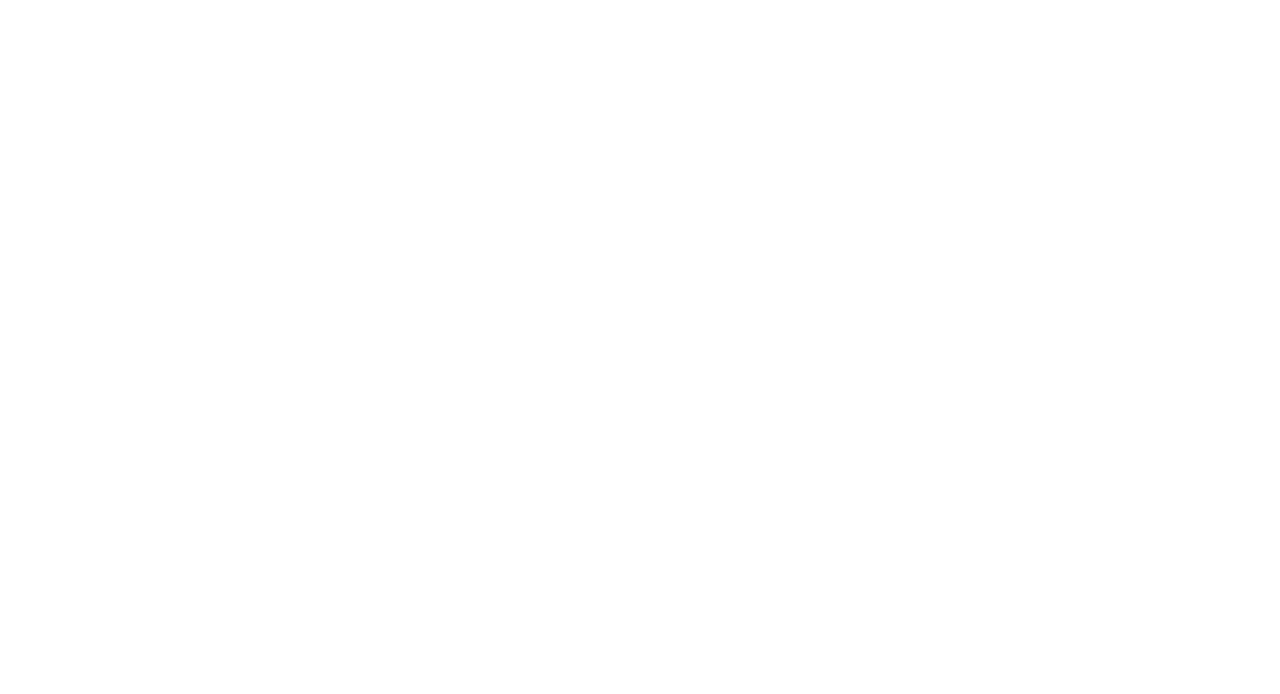
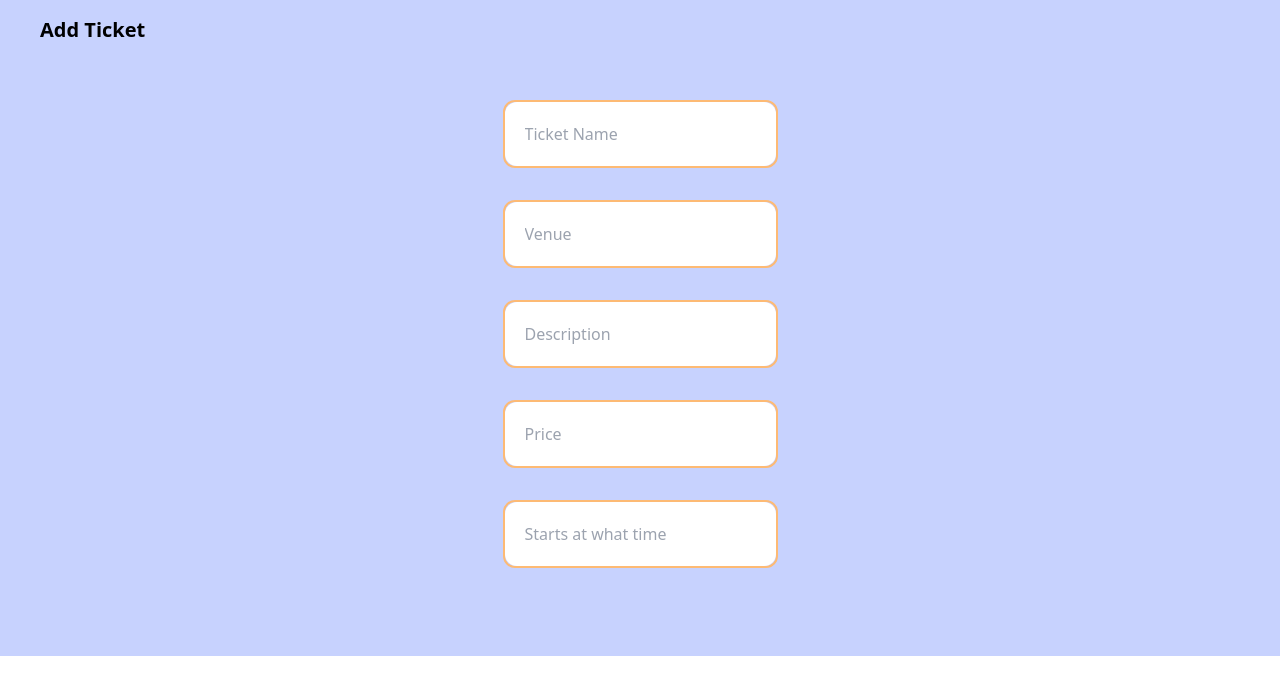
Before and after one commit to brayanriunge/kimeticstore, a Next.js app: page /dashboard in a window 1280 px wide. Shown: the top 694 px of the page. Built offline with nearby package versions, Linux system fonts and the light colour scheme.

Commit message:
Dashboard

```diff
--- a/pages/dashboard.tsx
+++ b/pages/dashboard.tsx
@@ -1,3 +1,128 @@
+import { useState } from "react";
+import { useForm } from "react-hook-form";
+type formValues = {
+  name: string;
+  venue: string;
+  price: number;
+  description: string;
+  begin: number;
+};
+
 export default function Dashboard() {
-  return <div></div>;
+  const [selectedImage, setSelectedImage] = useState("");
+  const [selectedFile, setSelectedFile] = useState<File | null>(null);
+  const [isUploading, setIsUploading] = useState(false);
+
+  const {
+    register,
+    formState: { errors },
+    handleSubmit,
+  } = useForm<formValues>();
+
+  // event handler for file input change
+  const handleFileUploadChange = (
+    event: React.ChangeEvent<HTMLInputElement>
+  ) => {
+    if (!event.target.files) return;
+    const file = event.target.files[0];
+    if (file) {
+      setSelectedImage(URL.createObjectURL(file));
+      setSelectedFile(file);
+    }
+  };
+
+  //event handler for form submission
+  const handleFormSubmission = async (data: formValues) => {
+    const { begin, description, name, price, venue } = data;
+    const ticket = {
+      begin,
+      description,
+      name,
+      price,
+      venue,
+    };
+    //creating formData to send to the server
+    const formData = new FormData();
+    formData.append("ticket", JSON.stringify(ticket));
+    if (selectedImage) formData.append("image", selectedImage);
+  };
+
+  return (
+    <section className="gap-16 bg-indigo-200 md:h-full pb-12 min-h-full ">
+      <div className="flex items-center justify-between py-4 px-10">
+        <h1 className="font-bold text-xl ">Add Ticket</h1>
+      </div>
+      <form action="">
+        <div className="md:flex flex-col w-5/6 mx-auto md:h-5/6 items-center justify-between p-5 m-5 gap-8">
+          <div className=" md:flex border-2 rounded-xl border-orange-300 items-center ">
+            <input
+              type="name"
+              id="name"
+              placeholder="Ticket Name"
+              required
+              className="rounded-xl px-5 py-5 focus:outline-none border-none "
+              {...register("name")}
+            />
+            {errors.name?.message && (
+              <div className="text-red-500 text-sm">{errors.name.message}</div>
+            )}
+          </div>
+          <div className=" md:flex border-2 rounded-xl border-orange-300 items-center ">
+            <input
+              type="text"
+              id="venue"
+              placeholder="Venue"
+              required
+              className="rounded-xl px-5 py-5 focus:outline-none border-none "
+              {...register("venue")}
+            />
+            {errors.venue?.message && (
+              <div className="text-red-500 text-sm">{errors.venue.message}</div>
+            )}
+          </div>
+          <div className=" md:flex border-2 rounded-xl border-orange-300 items-center ">
+            <input
+              type="text"
+              id="description"
+              placeholder="Description"
+              required
+              className="rounded-xl px-5 py-5 focus:outline-none border-none"
+              {...register("description")}
+            />
+            {errors.description?.message && (
+              <div className="text-red-500 text-sm">
+                {errors.description.message}
+              </div>
+            )}
+          </div>
+          <div className=" md:flex border-2 rounded-xl border-orange-300 items-center ">
+            <input
+              type="number"
+              id="price"
+              placeholder="Price"
+              required
+              {...register("price")}
+              className="rounded-xl px-5 py-5 focus:outline-none border-none"
+            />
+            {errors.price?.message && (
+              <div className="text-red-500 text-sm">{errors.price.message}</div>
+            )}
+          </div>
+          <div className=" md:flex border-2 rounded-xl border-orange-300 items-center ">
+            <input
+              type="number"
+              id="begin"
+              placeholder="Starts at what time"
+              required
+              className="rounded-xl px-5 py-5 focus:outline-none border-none "
+              {...register("begin")}
+            />
+            {errors.begin?.message && (
+              <div className="text-red-500 text-sm">{errors.begin.message}</div>
+            )}
+          </div>
+        </div>
+      </form>
+    </section>
+  );
 }
```
